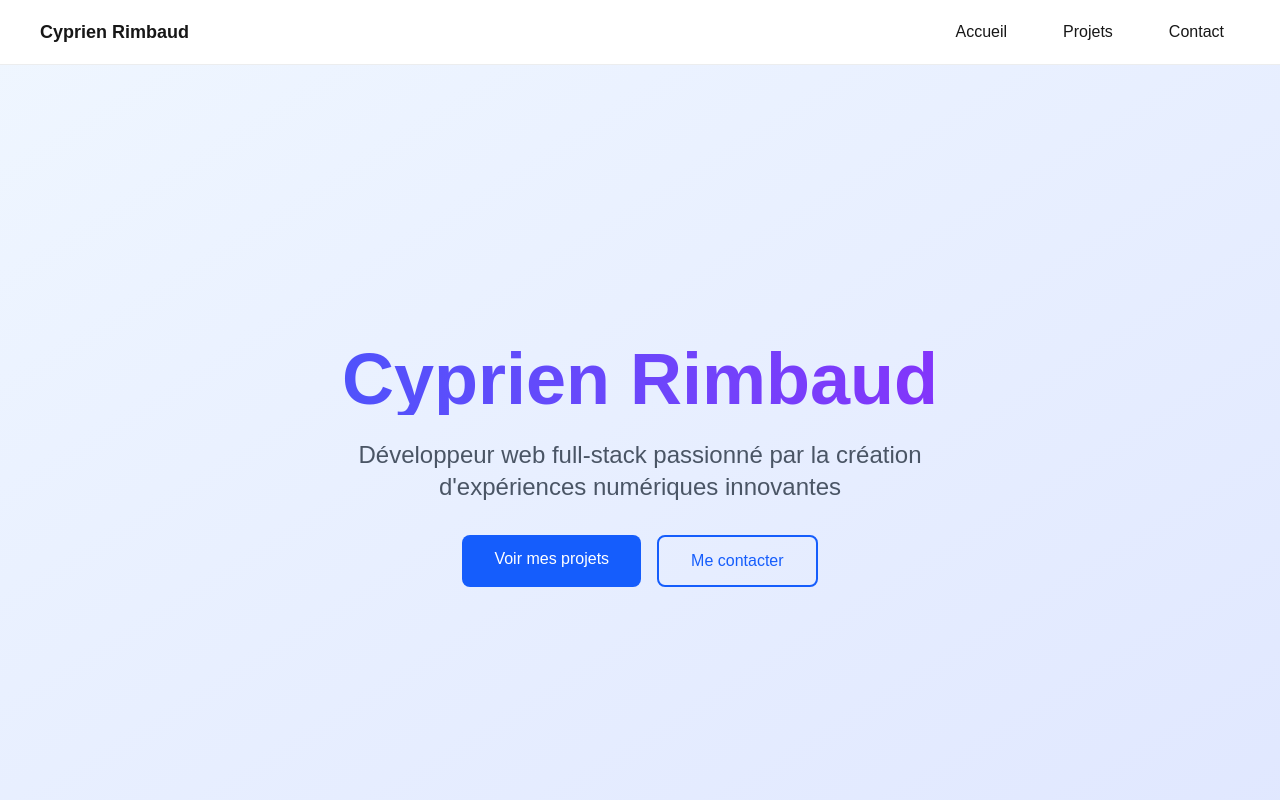
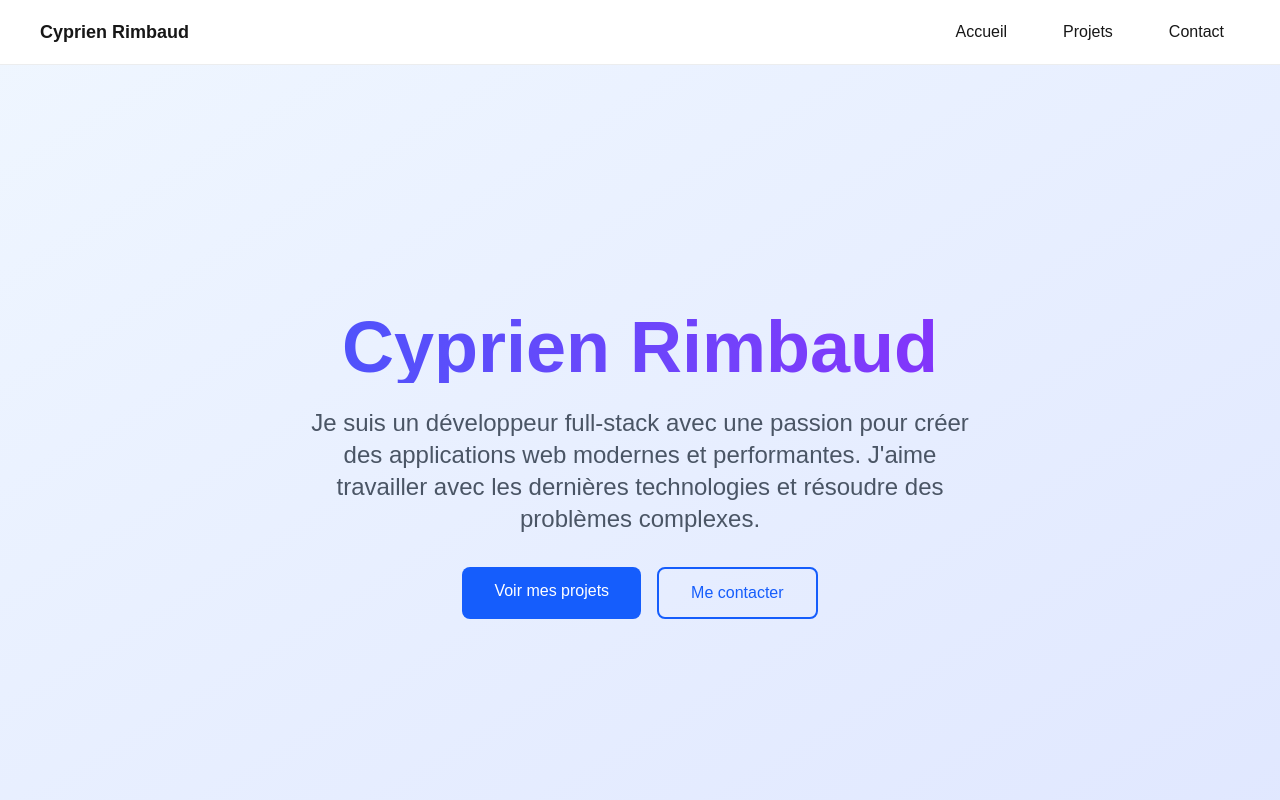
Before and after one commit to Sidarzo/cyprienrimbaud.fr, a Next.js app: page / in a window 1280 px wide. Shown: the top 800 px of the page. Built offline with nearby package versions, Linux system fonts and the light colour scheme.

Commit message:
HeroSection

```diff
--- a/src/components/sections/HeroSection.tsx
+++ b/src/components/sections/HeroSection.tsx
@@ -17,8 +17,9 @@ export default function HeroSection() {
       </motion.h1>
 
         <p className="text-xl md:text-2xl text-gray-600 mb-8 max-w-2xl mx-auto">
-          Développeur web full-stack passionné par la création d'expériences numériques innovantes
-        </p>
+        Je suis un développeur full-stack avec une passion pour créer des applications
+                web modernes et performantes. J'aime travailler avec les dernières technologies
+                et résoudre des problèmes complexes.        </p>
         <div className="flex gap-4 justify-center">
           <Link
             href="/projets"
```
